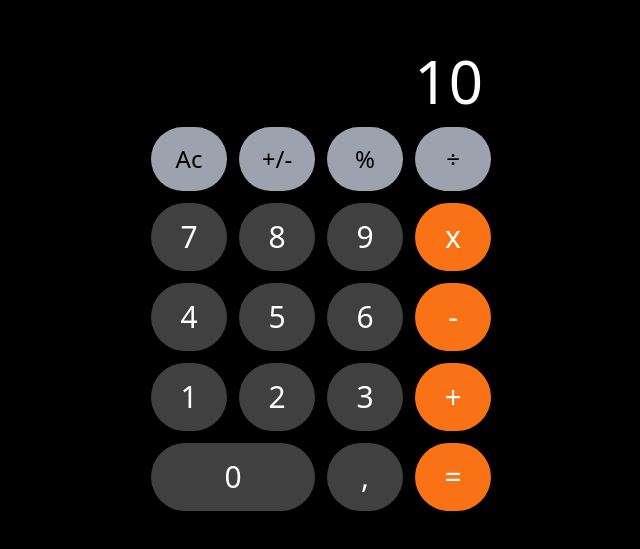
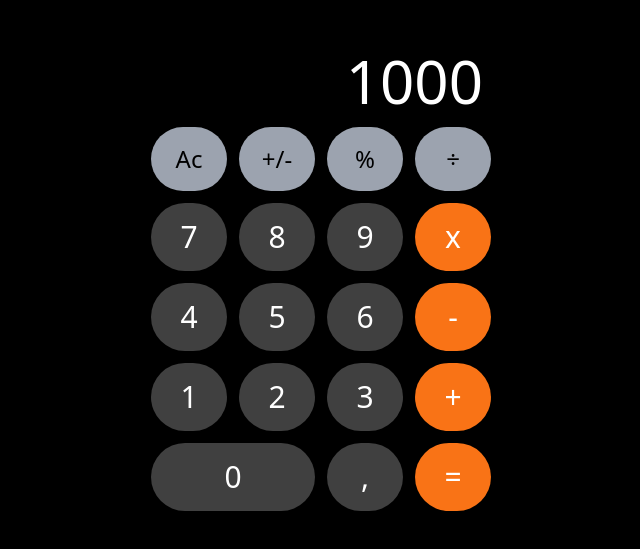
Before and after one commit to Emman-css/mobile-calculator, a plain HTML site: page index.html in a window 1280 px wide. Shown: the part 107-656 px from the top of the page, without its empty margins (319-959 px from the left). Drawn offline with nearby package versions, Linux system fonts and the light colour scheme.

Commit message:
made changes

```diff
--- a/index.html
+++ b/index.html
@@ -10,7 +10,7 @@
 
   <body class="bg-black h-screen flex justify-center items-center pb-6">
     <div class="w-[340px] justify-center">
-      <div class="text-right text-white text-6xl font-light mb-4 pr-2">10</div>
+      <div class="text-right text-white text-6xl font-light mb-4 pr-2">1000</div>
 
       <div class="grid grid-cols-4 gap-3">
         <button class="bg-gray-400 hover:bg-gray-300 text-black text-2xl rounded-full py-4">
```
